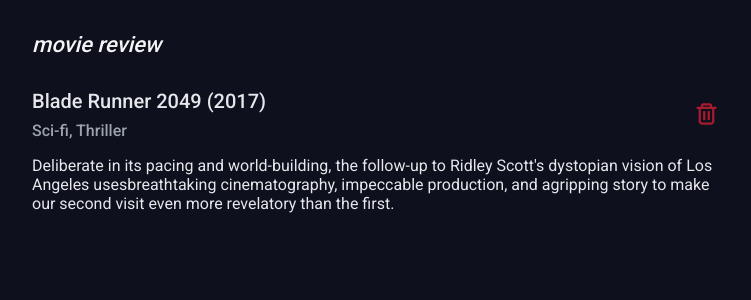
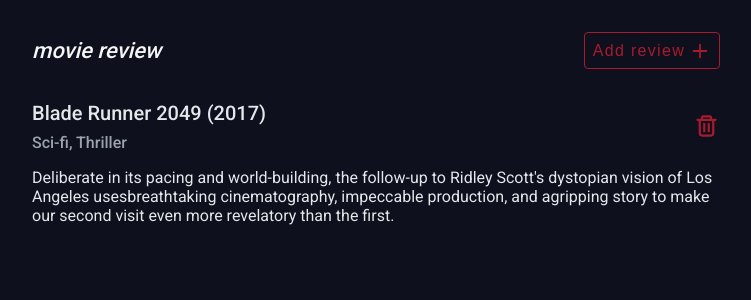
Before and after one commit to arcmena/movie-review, a React (Create React App) app: page / in a window 1280 px wide. Shown: the top 300 px of the page, without its empty margins (264-1015 px from the left). Built offline with nearby package versions, Linux system fonts and the light colour scheme.

Commit message:
feat: setup react router dom

```diff
--- a/package.json
+++ b/package.json
@@ -14,8 +14,10 @@
     "@types/react-redux": "^7.1.7",
     "react": "^17.0.2",
     "react-dom": "^17.0.2",
+    "react-hook-form": "^7.9.0",
     "react-icons": "^4.2.0",
     "react-redux": "^7.2.0",
+    "react-router-dom": "^5.2.0",
     "react-scripts": "4.0.3",
     "typescript": "~4.1.5"
   },
@@ -41,6 +43,7 @@
     ]
   },
   "devDependencies": {
+    "@types/react-router-dom": "^5.1.7",
     "miragejs": "^0.1.41"
   }
 }
--- a/src/App.tsx
+++ b/src/App.tsx
@@ -1,5 +1,24 @@
+import { BrowserRouter as Router, Switch, Route } from 'react-router-dom'
+
 import HomeView from 'components/home/HomeView'
+import NewReviewView from 'components/review/NewReviewView'
+
+import Layout from 'components/common/Layout'
+
+import { APP_URLS } from 'utils/constants'
 
 export default function App() {
-    return <HomeView />
+    return (
+        <Router>
+            <Layout>
+                <Switch>
+                    <Route path={APP_URLS.HOME} exact component={HomeView} />
+                    <Route
+                        path={APP_URLS.ADD_NEW_REVIEW}
+                        component={NewReviewView}
+                    />
+                </Switch>
+            </Layout>
+        </Router>
+    )
 }
--- a/src/components/common/Header.module.css
+++ b/src/components/common/Header.module.css
@@ -1,9 +1,41 @@
 .wrapper {
+    padding: var(--spacing-4) 0;
+
+    display: flex;
+    justify-content: space-between;
+    align-items: center;
+}
+
+.wrapper h1 {
     font-weight: 500;
     font-size: 2.2rem;
     font-style: italic;
 
     user-select: none;
+}
 
-    padding: var(--spacing-4) 0;
+.wrapper button {
+    display: flex;
+    justify-content: center;
+    align-items: center;
+    user-select: none;
+    cursor: pointer;
+
+    background: none;
+
+    color: var(--red);
+    border: 1px solid var(--red);
+    border-radius: 0.4rem;
+
+    padding: 0 var(--spacing-2);
+
+    height: 37px;
+
+    font-size: 1.6rem;
+
+    letter-spacing: 0.13rem;
 }
+
+.wrapper button svg {
+    margin-left: var(--spacing-1);
+}
--- a/src/components/common/Header.tsx
+++ b/src/components/common/Header.tsx
@@ -1,5 +1,34 @@
+import { useLocation, useHistory } from 'react-router-dom'
+import { CgArrowLeft, CgMathPlus } from 'react-icons/cg'
+
 import s from './Header.module.css'
+import { APP_URLS } from 'utils/constants'
 
 export default function Header() {
-    return <header className={s.wrapper}>movie review</header>
+    const { pathname } = useLocation()
+    const { push } = useHistory()
+
+    const isAddReview: boolean = pathname === APP_URLS.ADD_NEW_REVIEW
+
+    const handleNavigation = (): void =>
+        isAddReview ? push(APP_URLS.HOME) : push(APP_URLS.ADD_NEW_REVIEW)
+
+    return (
+        <header className={s.wrapper}>
+            <h1>movie review</h1>{' '}
+            <button onClick={handleNavigation}>
+                {isAddReview ? (
+                    <>
+                        Return
+                        <CgArrowLeft size={22} />
+                    </>
+                ) : (
+                    <>
+                        Add review
+                        <CgMathPlus size={22} />
+                    </>
+                )}
+            </button>
+        </header>
+    )
 }
--- a/src/components/common/Layout.module.css
+++ b/src/components/common/Layout.module.css
@@ -5,3 +5,7 @@
     margin: 0 auto;
     padding: var(--spacing-4);
 }
+
+.content {
+    margin-top: var(--spacing-4);
+}
--- a/src/components/common/Layout.tsx
+++ b/src/components/common/Layout.tsx
@@ -10,9 +10,9 @@
 
 export default function Layout({ children }: ILayout) {
     return (
-        <main className={s.wrapper}>
+        <div className={s.wrapper}>
             <Header />
-            {children}
-        </main>
+            <main className={s.content}>{children}</main>
+        </div>
     )
 }
--- a/src/components/home/HomeView.module.css
+++ b/src/components/home/HomeView.module.css
@@ -1,3 +1,2 @@
 .reviews {
-    margin-top: var(--spacing-4);
 }
--- a/src/components/home/HomeView.tsx
+++ b/src/components/home/HomeView.tsx
@@ -1,4 +1,3 @@
-import Layout from 'components/common/Layout'
 import Review from 'components/review/Review'
 
 import s from './HomeView.module.css'
@@ -15,12 +14,10 @@
 
 export default function HomeView() {
     return (
-        <Layout>
-            <div className={s.reviews}>
-                {reviews.map(review => (
-                    <Review data={review} key={review.id} />
-                ))}
-            </div>
-        </Layout>
+        <div className={s.reviews}>
+            {reviews.map(review => (
+                <Review data={review} key={review.id} />
+            ))}
+        </div>
     )
 }
--- /dev/null
+++ b/src/components/review/NewReviewView.tsx
@@ -0,0 +1,3 @@
+export default function NewReviewView() {
+    return <div>add</div>
+}
--- a/src/types/Review.ts
+++ b/src/types/Review.ts
@@ -1,4 +1,5 @@
 export default interface Review {
+    id: number
     title: string
     genres: string[]
     opinion: string
--- /dev/null
+++ b/src/utils/constants.ts
@@ -0,0 +1,4 @@
+export const APP_URLS = {
+    HOME: '/',
+    ADD_NEW_REVIEW: '/new-review'
+}
```
Also changed, not shown: 1 other file (tests, documents, lock files or other folders).
